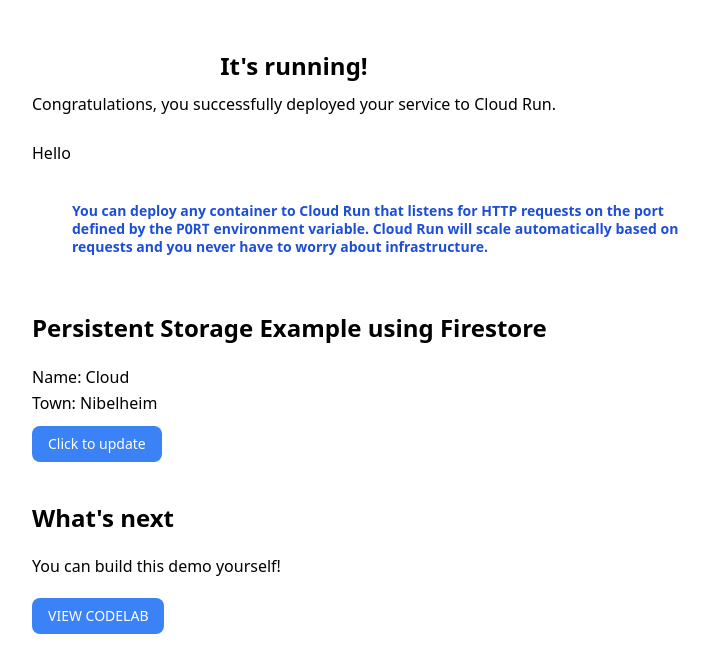
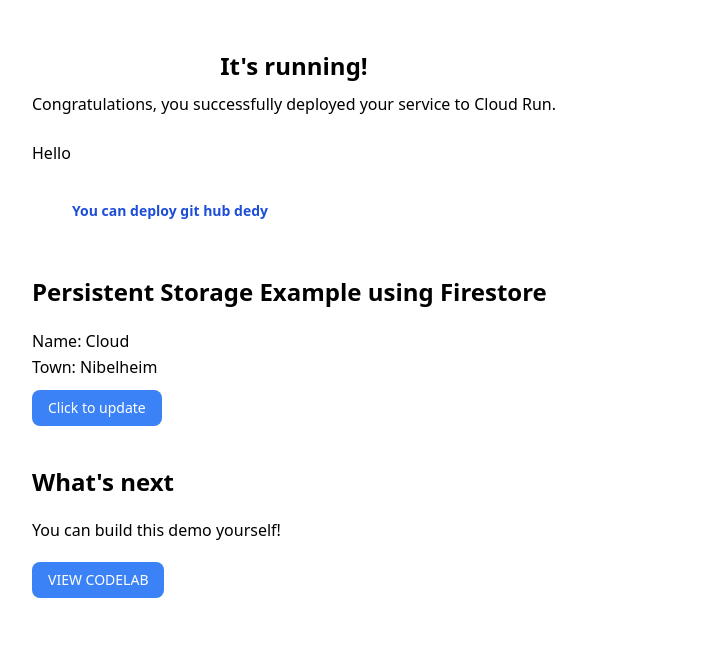
Before and after one commit to dedynurcahya/cloud-run-auto-deploy-codelab, a website: page public/index.html in a window 1280 px wide. Shown: the whole page, without its empty margins (258-967 px from the left). Drawn offline with Linux system fonts and the light colour scheme.

Commit message:
update UI to test github actions auto deploy

```diff
--- a/public/index.html
+++ b/public/index.html
@@ -40,11 +40,8 @@
             <p
                 class="callout text-sm text-blue-700 font-bold pt-4 pr-6 pb-4 pl-10 leading-tight"
             >
-                You can deploy any container to Cloud Run that listens for
-                HTTP requests on the port defined by the
-                <code>PORT</code> environment variable. Cloud Run will
-                scale automatically based on requests and you never have to
-                worry about infrastructure.
+                You can deploy git hub dedy
+
             </p>
 
             <h1 class="text-2xl font-bold mt-[40px] mb-[20px]">
```
